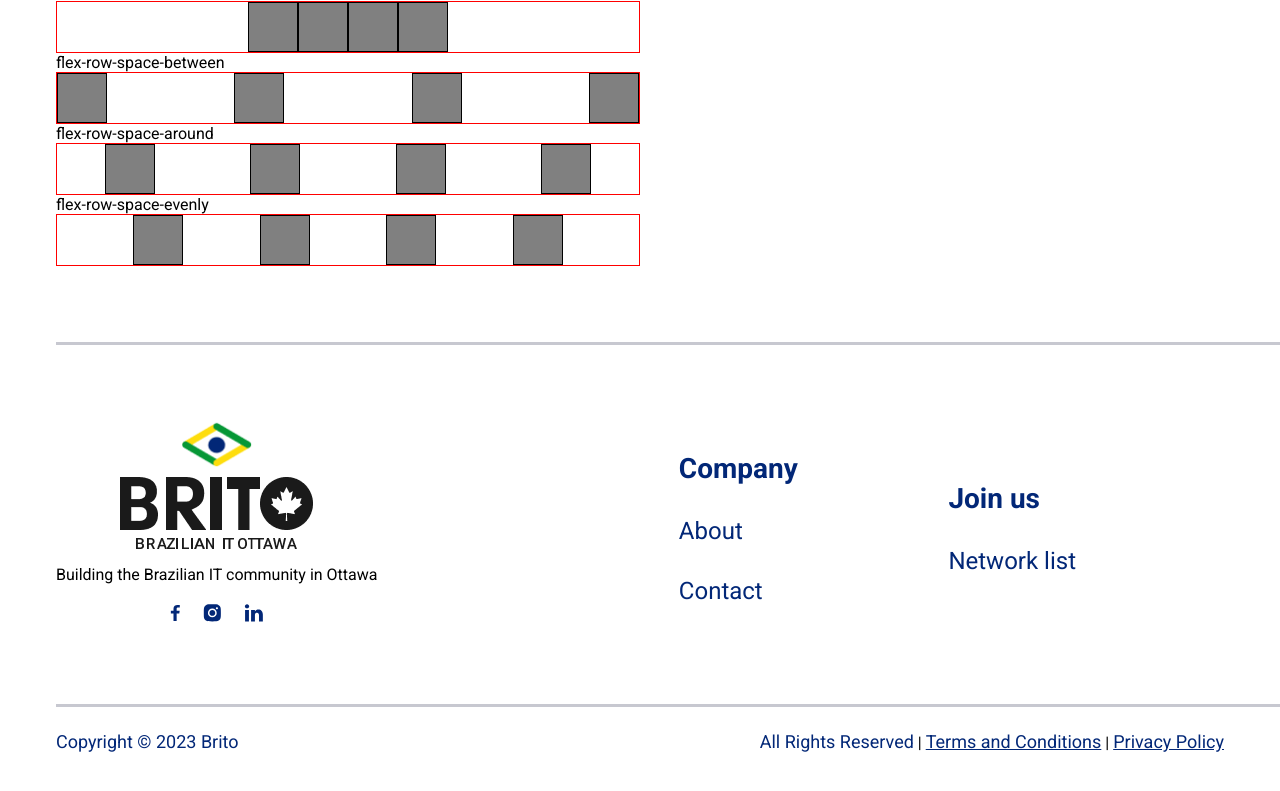
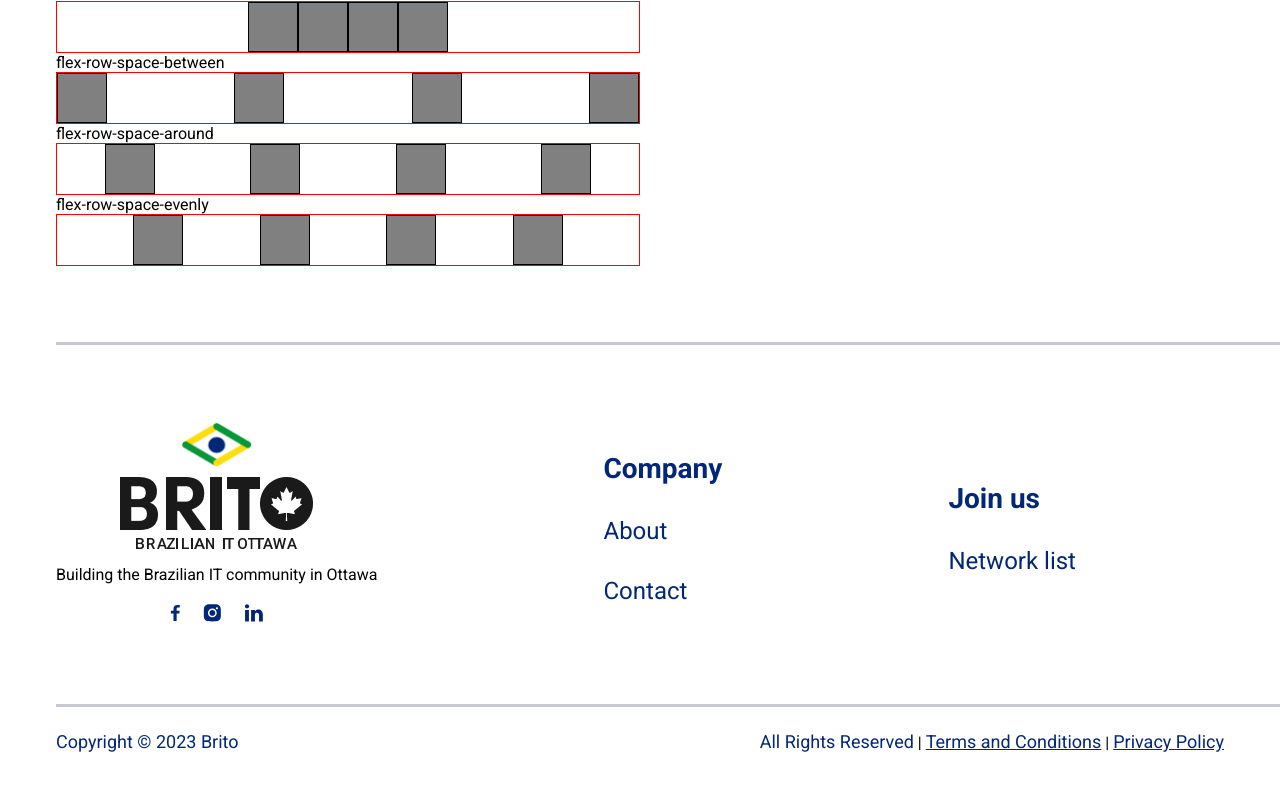
Before and after one commit to brito-ca/brito-website, a Next.js app: page /typography-demo in a window 1280 px wide. Shown: the part 2696-3487 px from the top of the page. Built offline with nearby package versions, Linux system fonts and the light colour scheme.

Commit message:
removed empty div and wrapper

```diff
--- a/components/Footer/Footer.jsx
+++ b/components/Footer/Footer.jsx
@@ -9,10 +9,9 @@ import linkedinLogo from '@/public/linkedin-footer.svg'
 
 const Footer = () => {
     return (
-        <footer>
         <div>
             <Image src={line} alt='divisor' width={1240} height={3} />
-                <div className={`${styles.navigationContainer} flex-row-space-between`}>
+            <div className={`${styles.footerContainer} flex-row-space-between`}>
                 <div className={styles.logoAndSocial}>
                     <div className={styles.logoAndSocial}>
                         <Image src={britoFlag} alt='logo' width={72.33} height={64.36} />
@@ -41,8 +40,7 @@ const Footer = () => {
                         </a>
                     </div>
                 </div>
-                    <div></div>
-                    <nav>
+                <nav className={styles.navigationContainer}>
                     <h5 className={styles.title}>Company</h5>
                     <div>
                         <p>
@@ -53,7 +51,7 @@ const Footer = () => {
                         </p>
                     </div>
                 </nav>
-                    <nav>
+                <nav className={styles.navigationContainer}>
                     <h5 className={styles.title}>Join us</h5>
                     <p>
                         <a className={`${styles.navigation} body2`}>Network list</a>
@@ -81,7 +79,6 @@ const Footer = () => {
                 </div>
             </div>
         </div>
-        </footer>
     )
 }
 export default Footer
--- a/styles/Footer.module.css
+++ b/styles/Footer.module.css
@@ -9,7 +9,7 @@
     max-width: 100%;
 }
 
-.navigationContainer {
+.footerContainer {
     padding: var(--padding-lg) 148px var(--padding-lg) 0;
 }
 
@@ -76,9 +76,10 @@
         display: none;
     }
 
-    .navigationContainer {
+    .footerContainer {
         padding: var(--padding-sm) 53px var(--padding-sm) 0;
     }
+
     .socialContainer {
         display: flex;
         gap: 9.5px;
```
Lines whose indentation alone changed are shown as unchanged.
